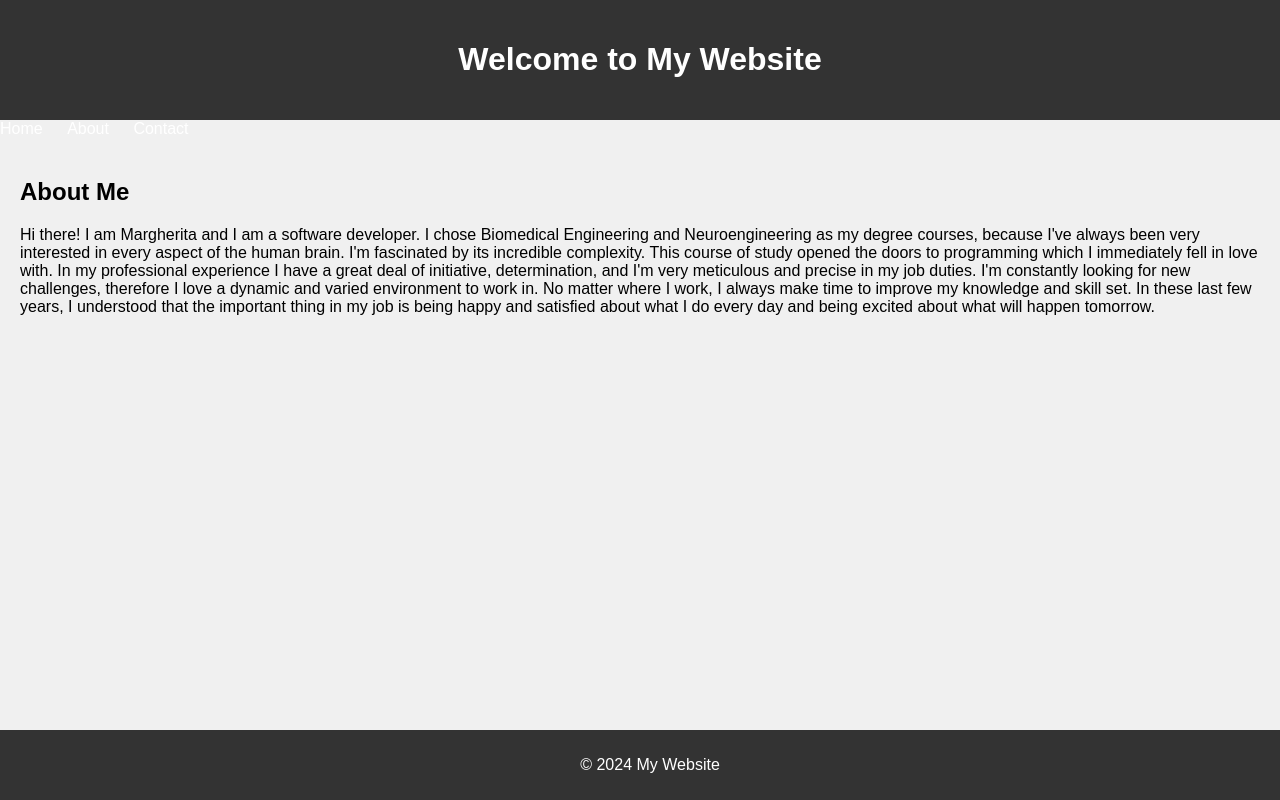
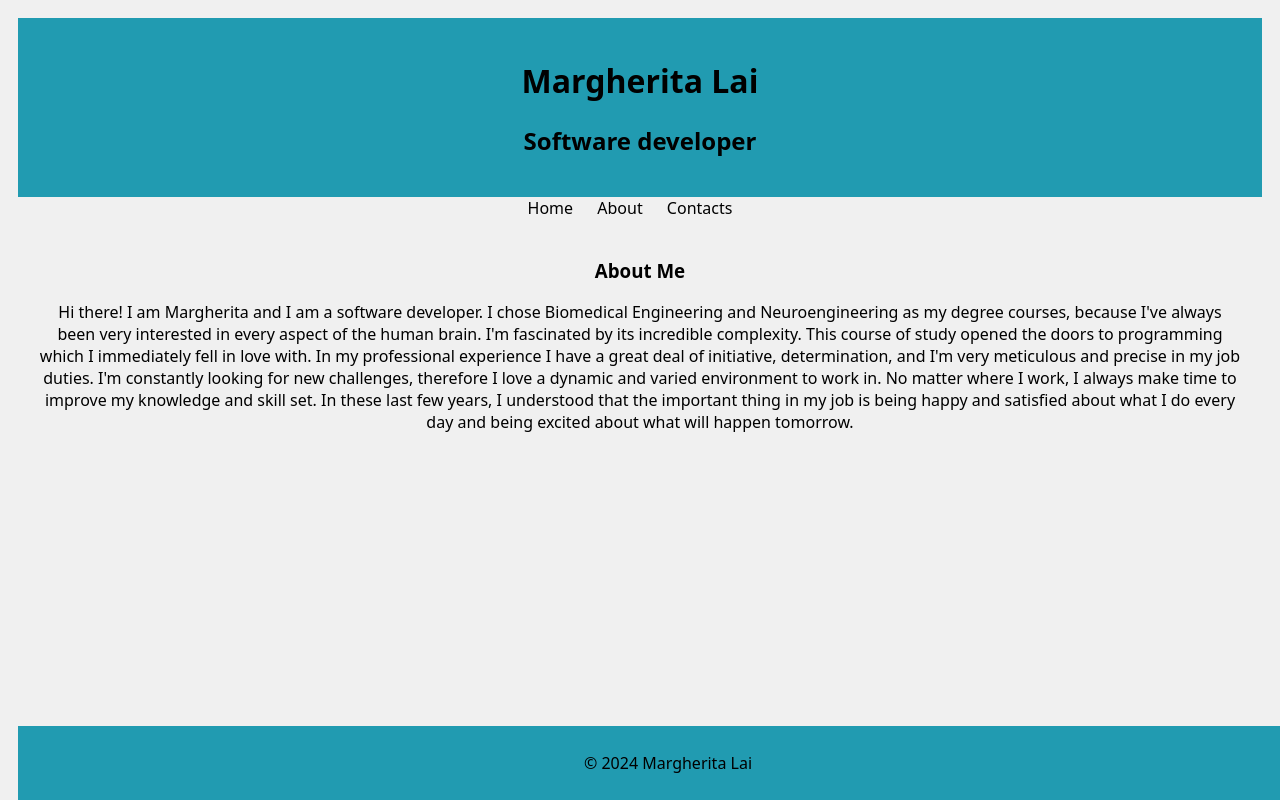
Before and after one commit to MargheritaLai/cv-website, a plain HTML site: page index.html in a window 1280 px wide. Drawn offline with Linux system fonts and the light colour scheme.

Commit message:
Change html name

```diff
--- a/my_cv.html
+++ b/index.html
@@ -1,23 +1,24 @@
 <!DOCTYPE html>
 <html>
   <head>
-    <title>My Website</title>
+    <title>Margherita Lai</title>
     <link rel="stylesheet" href="styles.css">
   </head>
   <body>
     <header>
-      <h1>Welcome to My Website</h1>
+      <h1>Margherita Lai</h1>
+      <h2>Software developer</h2>
     </header>
     <nav>
       <ul>
-        <li><a href="#">Home</a></li>
-        <li><a href="#">About</a></li>
-        <li><a href="#">Contact</a></li>
+        <li><a href="https://margheritalai.github.io/margherita-lai-website">Home</a></li>
+        <li><a href="https://margheritalai.github.io/margherita-lai-website/about">About</a></li>
+        <li><a href="https://margheritalai.github.io/margherita-lai-website/contacts">Contacts</a></li>
       </ul>
     </nav>
     <main>
       <section>
-        <h2>About Me</h2>
+        <h3>About Me</h3>
         <p>Hi there! I am Margherita and I am a software developer. I chose Biomedical Engineering and Neuroengineering as my
             degree courses, because I've always been very interested in every aspect of the human brain. I'm fascinated by its incredible
             complexity. This course of study opened the doors to programming which I immediately fell in love with.
@@ -30,7 +31,7 @@
       </section>
     </main>
     <footer>
-      <p>&copy; 2024 My Website</p>
+      <p>&copy; 2024 Margherita Lai</p>
     </footer>
   </body>
 </html>
--- a/styles.css
+++ b/styles.css
@@ -1,13 +1,14 @@
 body {
-    font-family: Arial, sans-serif;
+    font-family: system-ui;
     background-color: #f0f0f0;
-    margin: 0;
-    padding: 0;
+    margin: 10;
+    text-align: center;
+    padding: 10px;
   }
 
   header {
-    background-color: #333;
-    color: #fff;
+    background-color: #219bb1;
+    color: #000000;
     padding: 20px;
     text-align: center;
   }
@@ -24,7 +25,7 @@ body {
   }
 
   nav ul li a {
-    color: #fff;
+    color: #000000;
     text-decoration: none;
   }
 
@@ -33,8 +34,8 @@ body {
   }
 
   footer {
-    background-color: #333;
-    color: #fff;
+    background-color: #219bb1;
+    color: #000000;
     text-align: center;
     padding: 10px;
     position: fixed;
```
